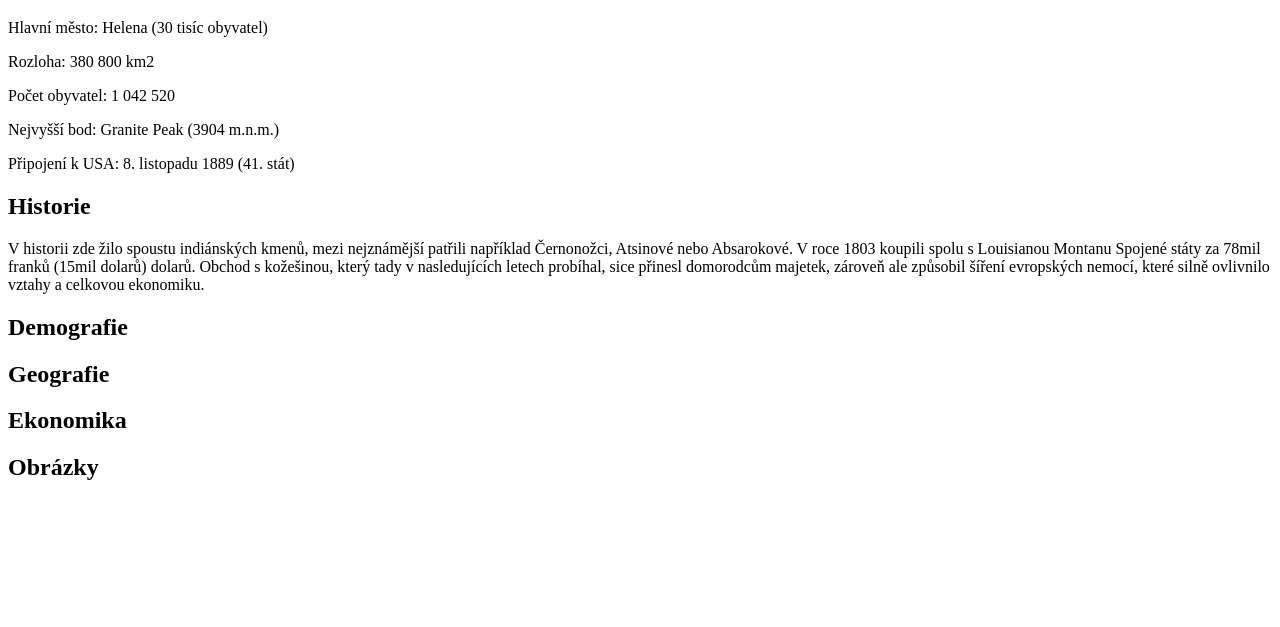
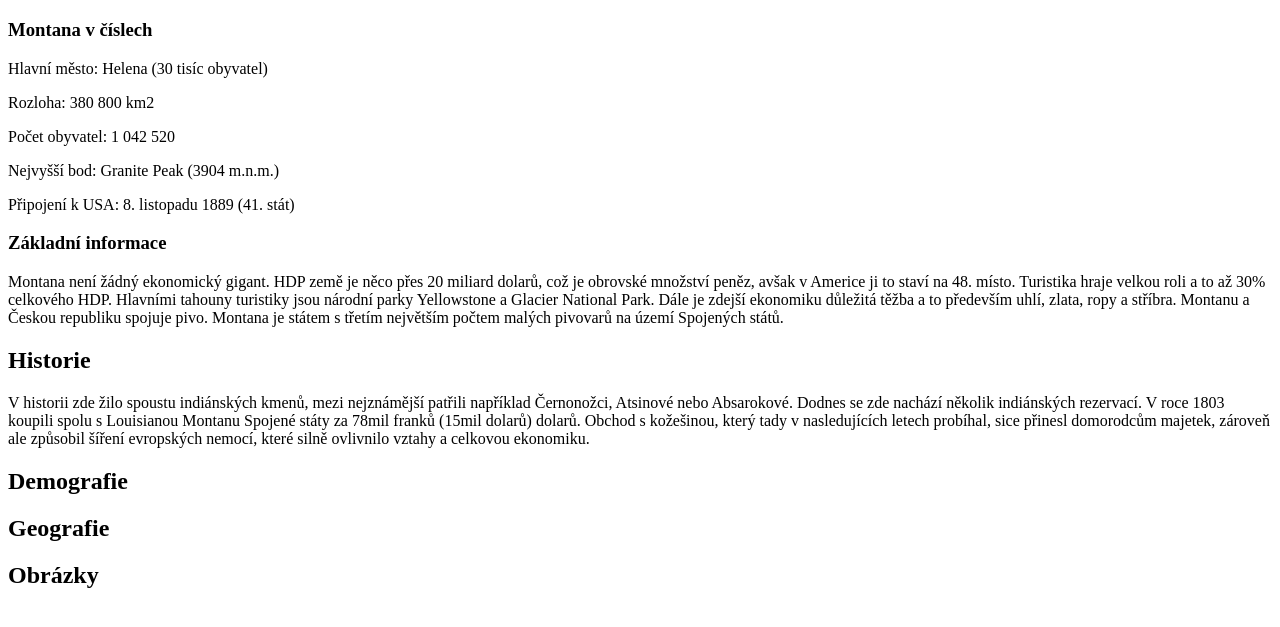
Before and after one commit to it1906/montana, a plain HTML site: page index.html in a window 1280 px wide. Shown: the part 61-688 px from the top of the page. Drawn offline with Linux system fonts and the light colour scheme.

Commit message:
zakladni informace + trocha historie

```diff
--- a/index.html
+++ b/index.html
@@ -13,19 +13,26 @@
         <h1>Montana</h1>
     </div>
     <div>
+        <h3>Montana v číslech</h3>
         <p>Hlavní město: Helena (30 tisíc obyvatel)</p>
         <p>Rozloha: 380 800 km2</p>
         <p>Počet obyvatel: 1 042 520</p>
         <p>Nejvyšší bod: Granite Peak (3904 m.n.m.)</p>
         <p>Připojení k USA: 8. listopadu 1889 (41. stát)</p>
+        <h3>Základní informace</h3>
+        <p>Montana není žádný ekonomický gigant. HDP země je něco přes 20 miliard dolarů, což je obrovské množství
+            peněz, avšak v Americe ji to staví na 48. místo. Turistika hraje velkou roli a to až 30% celkového HDP.
+            Hlavními tahouny turistiky jsou národní parky Yellowstone a Glacier National Park. Dále je zdejší ekonomiku
+            důležitá těžba a to především uhlí, zlata, ropy a stříbra. Montanu a Českou republiku spojuje pivo. Montana
+            je státem s třetím největším počtem malých pivovarů na území Spojených států. </p>
         <h2>Historie</h2>
         <p>V historii zde žilo spoustu indiánských kmenů, mezi nejznámější patřili například Černonožci, Atsinové nebo
-            Absarokové. V roce 1803 koupili spolu s Louisianou Montanu Spojené státy za 78mil franků (15mil dolarů)
+            Absarokové. Dodnes se zde nachází několik indiánských rezervací. V roce 1803 koupili spolu s Louisianou
+            Montanu Spojené státy za 78mil franků (15mil dolarů)
             dolarů. Obchod s kožešinou, který tady v nasledujících letech probíhal, sice přinesl domorodcům majetek,
             zároveň ale způsobil šíření evropských nemocí, které silně ovlivnilo vztahy a celkovou ekonomiku. </p>
         <h2>Demografie</h2>
         <h2>Geografie</h2>
-        <h2>Ekonomika</h2>
         <h2>Obrázky</h2>
     </div>
 </body>
```
